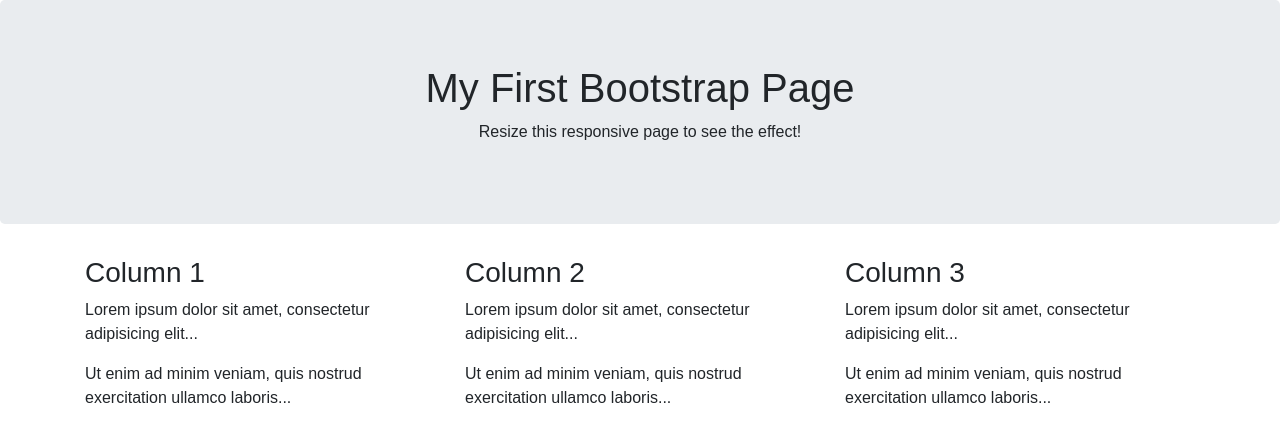
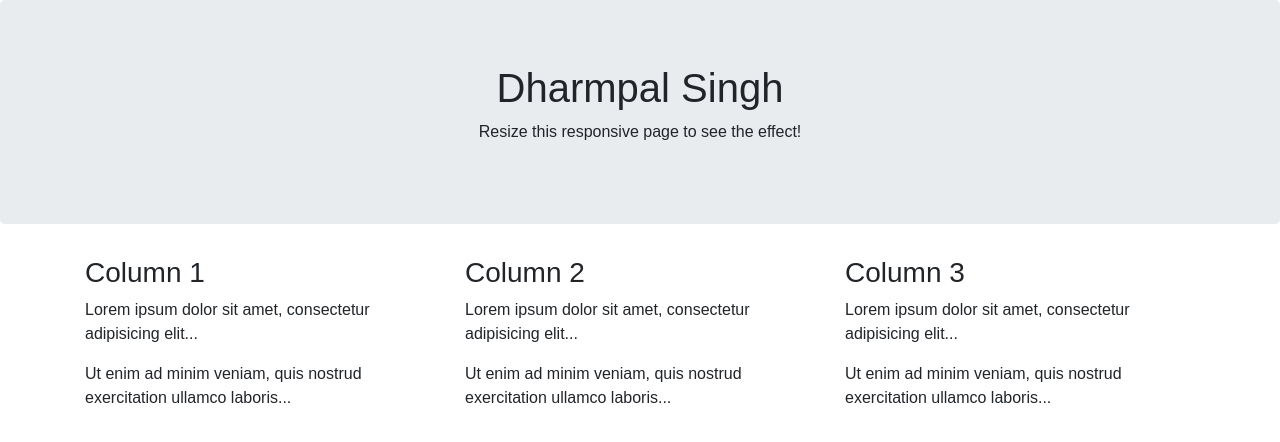
Before and after one commit to Dharmpal798/Animation-demo, a plain HTML site: page boot4/index.html in a window 1280 px wide. Drawn offline with Linux system fonts and the light colour scheme.

Commit message:
Update index.html

```diff
--- a/boot4/index.html
+++ b/boot4/index.html
@@ -13,7 +13,7 @@
 <body>
 
 <div class="jumbotron text-center">
-  <h1>My First Bootstrap Page</h1>
+  <h1>Dharmpal Singh</h1>
   <p>Resize this responsive page to see the effect!</p>
 </div>
 
```
